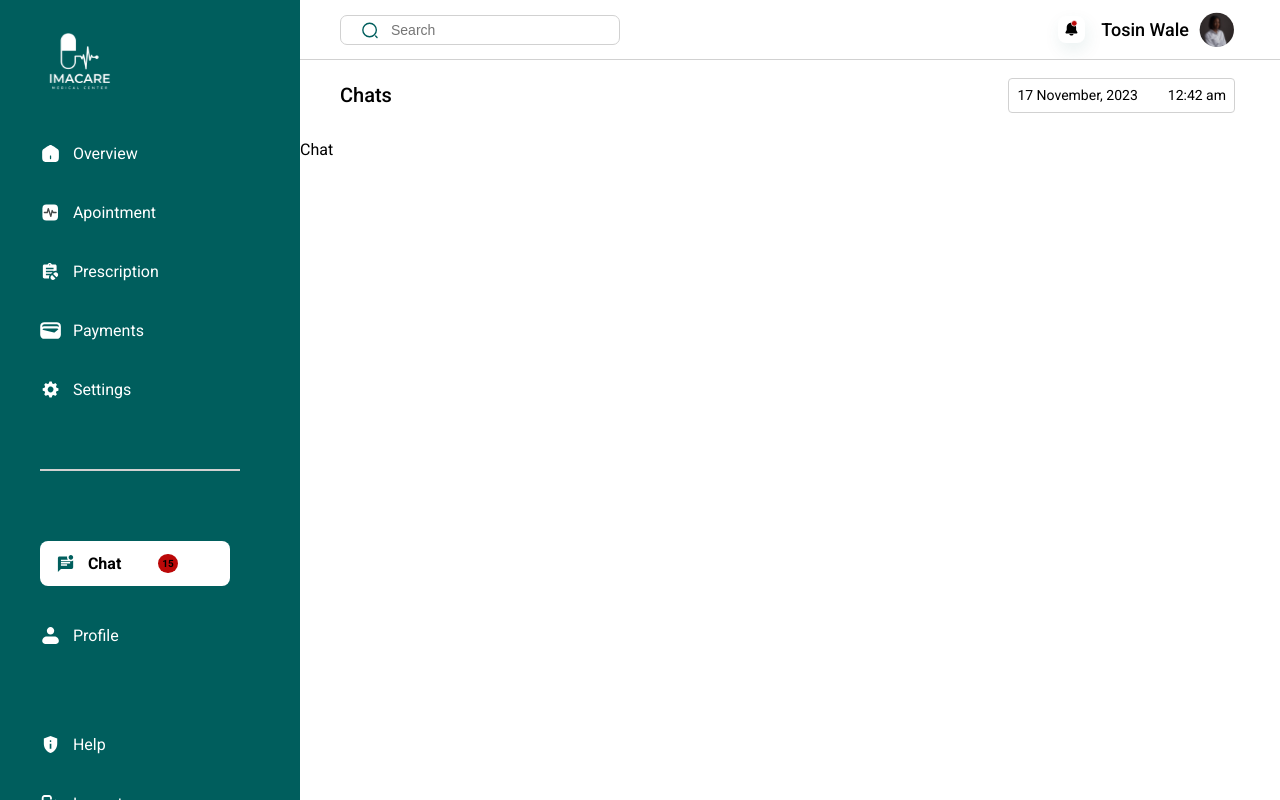
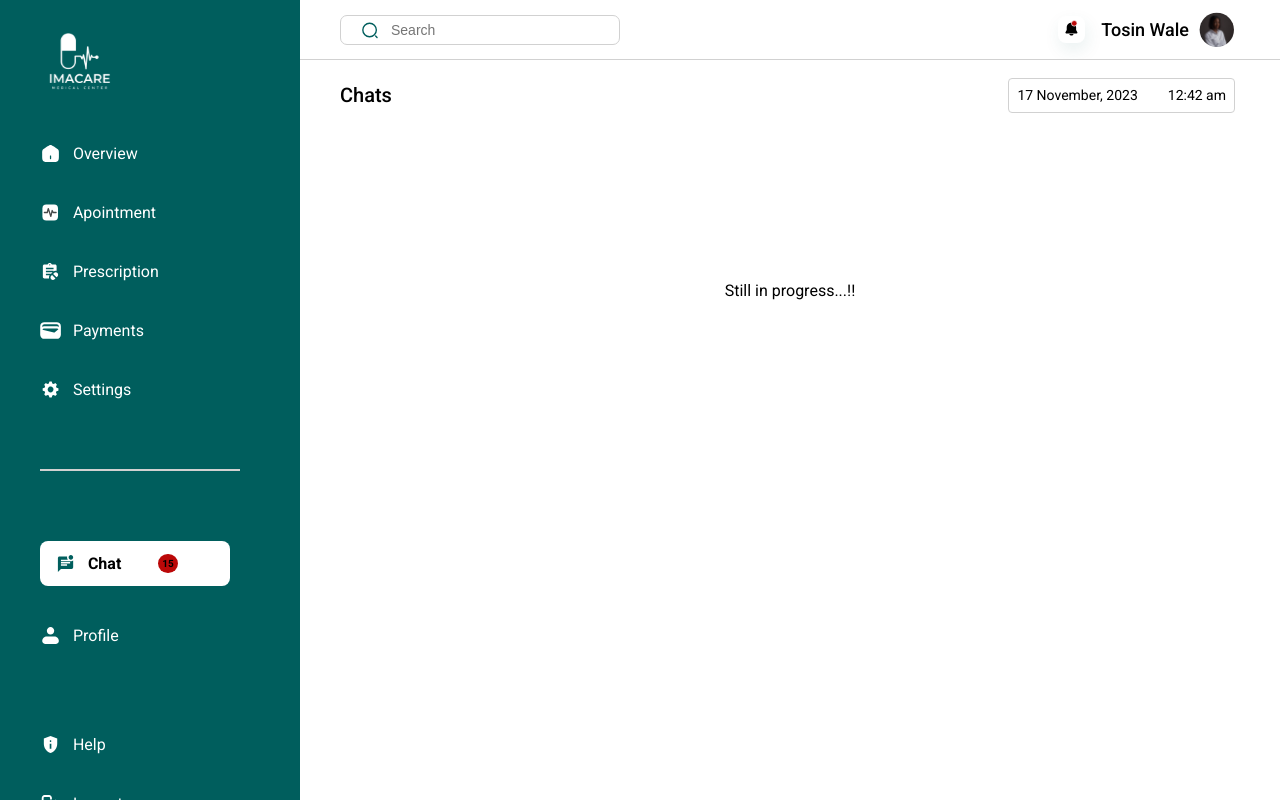
Before and after one commit to TAP-IMACARE/Client-Side, a React (Vite) app: page /dashboard/chat in a window 1280 px wide. Built offline with nearby package versions, Linux system fonts and the light colour scheme.

Commit message:
Update Chat.jsx

```diff
--- a/src/dashboards/chat/Chat.jsx
+++ b/src/dashboards/chat/Chat.jsx
@@ -7,7 +7,9 @@ const Chat = () => {
   return (
     <>
       <TopComponent header={"Chats"} />
-      Chat
+      <div className="chat-container">
+        <p>Still in progress...!!</p>
+      </div>
     </>
   );
 };
```
